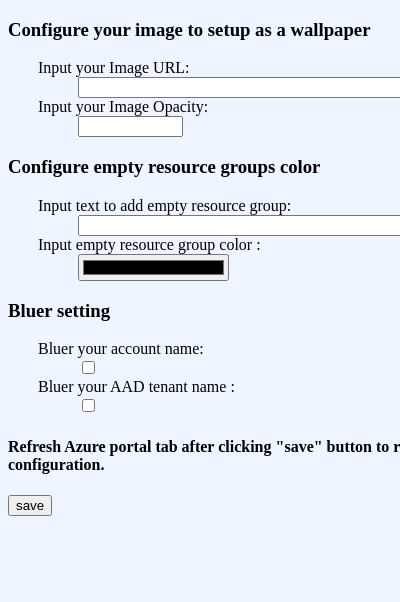
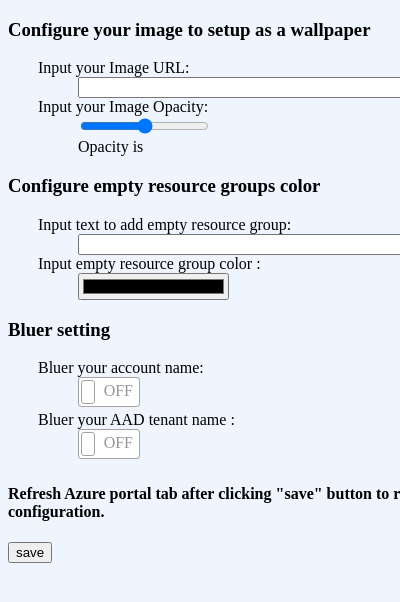
Before and after one commit to normalian/My-Azure-Portal-ChromeExtension, a browser extension: page popup.html in a window 400 px wide. Shown: the top 602 px of the page. Drawn offline with Linux system fonts and the light colour scheme.

Commit message:
UI update

```diff
--- a/css/popup.css
+++ b/css/popup.css
@@ -5,3 +5,60 @@
     min-height: 200px;
     background-color: rgb(238, 245, 255);
 }
+
+
+
+input[type="checkbox"] {
+    display: none;
+}
+
+input[type="checkbox"] + label.check {
+    position: relative;
+    cursor: pointer;
+    display: inline-block;
+    width: 60px;
+    height: 28px;
+    color: #969696;
+    border: 1px solid #a3a3a3;
+    border-radius: 3px;
+    background-color: #ffffff;
+}
+
+input[type="checkbox"]:checked + label.check {
+    border: 1px solid #4db4e4;
+    background-color: #4db4e4;
+}
+
+input[type="checkbox"] + label.check::before {
+    content: "OFF";
+    position: absolute;
+    top: 4px;
+    left: auto;
+    right: 6px;
+}
+
+input[type="checkbox"]:checked + label.check::before {
+    content: "ON";
+    position: absolute;
+    left: 6px;
+    right: auto;
+    color: #ffffff;
+}
+
+
+input[type="checkbox"] + label.check > div {
+    position: absolute;
+    top: 2px;
+    left: 2px;
+    width: 12px;
+    height: 22px;
+    border: 1px solid #a3a3a3;
+    border-radius: 3px;
+    background-color: #ffffff;
+    transition: 0.2s;
+}
+
+input[type="checkbox"]:checked + label.check > div {
+    border: 1px solid transparent;
+    left: 44px;
+}
--- a/popup.html
+++ b/popup.html
@@ -12,7 +12,7 @@
     <div style="margin-left:30px;">
       <dl>
        <dt>Input your Image URL:<dt><dd><input id="imgurl" type="text" size="55" /></dd>
-       <dt>Input your Image Opacity:<dt><dd> <input id="opacity" type="text" size="10" /></dd>
+       <dt>Input your Image Opacity:<dt><dd> <input id="opacity" type="range" min="0" max="1" step="0.1" size="10" /><div>Opacity is <span id="slider_val"></span></div></dd>
       </dl>
     </div>
     <h3>Configure empty resource groups color</h3>
@@ -25,8 +25,8 @@
     <h3>Bluer setting</h3>
     <div style="margin-left:30px;">
       <dl>
-       <dt>Bluer your account name:<dt><dd><input id="isUsernameBluer" type="checkbox" /></dd>
-       <dt>Bluer your AAD tenant name :<dt><dd> <input id="isAADTenantBluer" type="checkbox" /></dd>
+       <dt>Bluer your account name:<dt><dd><input id="isUsernameBluer" type="checkbox" /><label class="check" for="isUsernameBluer"><div></div></label></dd>
+       <dt>Bluer your AAD tenant name :<dt><dd> <input id="isAADTenantBluer" type="checkbox" /><label class="check" for="isAADTenantBluer"><div></div></label></dd>
       </dl>
     </div>
     <h4>Refresh Azure portal tab after clicking "save" button to reflect configuration.</h4>
--- a/popup.js
+++ b/popup.js
@@ -46,10 +46,15 @@
 		function(items) {
 			$("#imgurl").val(items.imgUrl);
 			$("#opacity").val(items.opacity);
+			$('#slider_val').text($("#opacity").val());
 			$("#color").val(items.color);
 			$("#addText").val(items.addText);
 			$("#isUsernameBluer").prop('checked', items.isUsernameBluer);
 			$("#isAADTenantBluer").prop('checked', items.isAADTenantBluer);
 		}
 	);
+
+	$("#opacity").on('input', function () {
+		$('#slider_val').text($("#opacity").val());
+	});
 });
```
